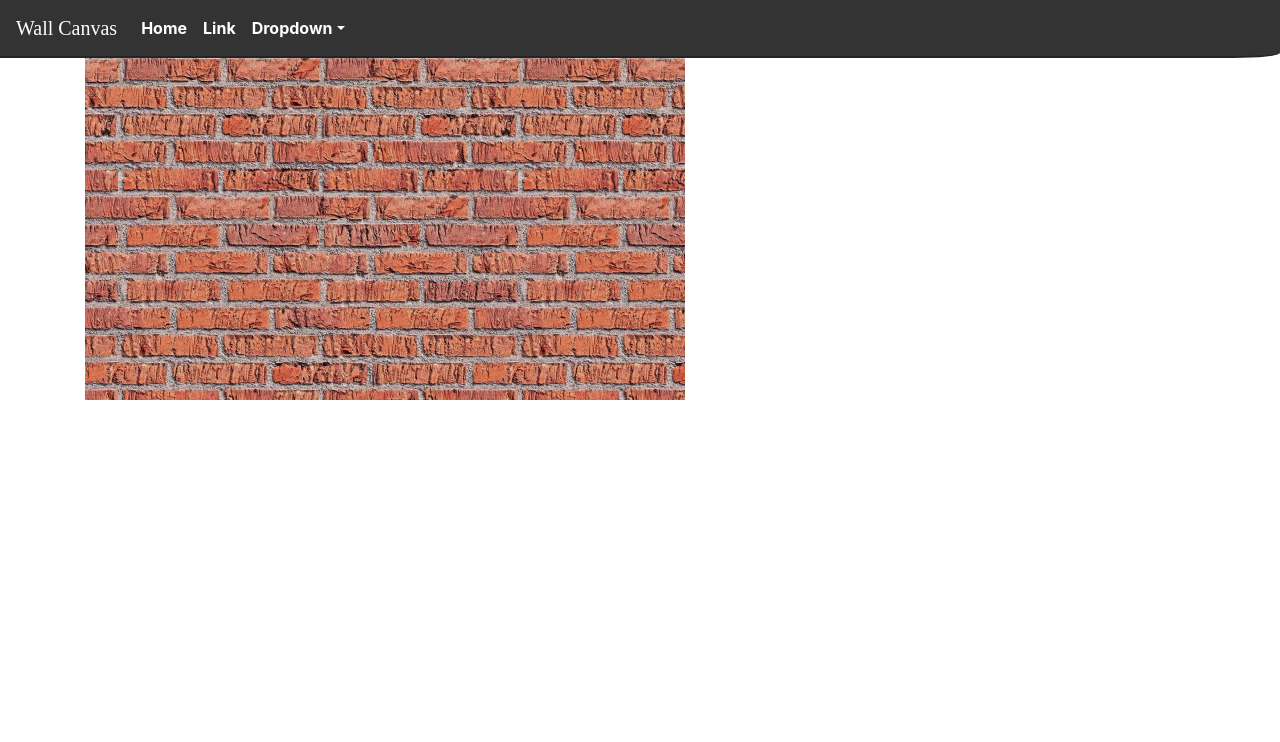
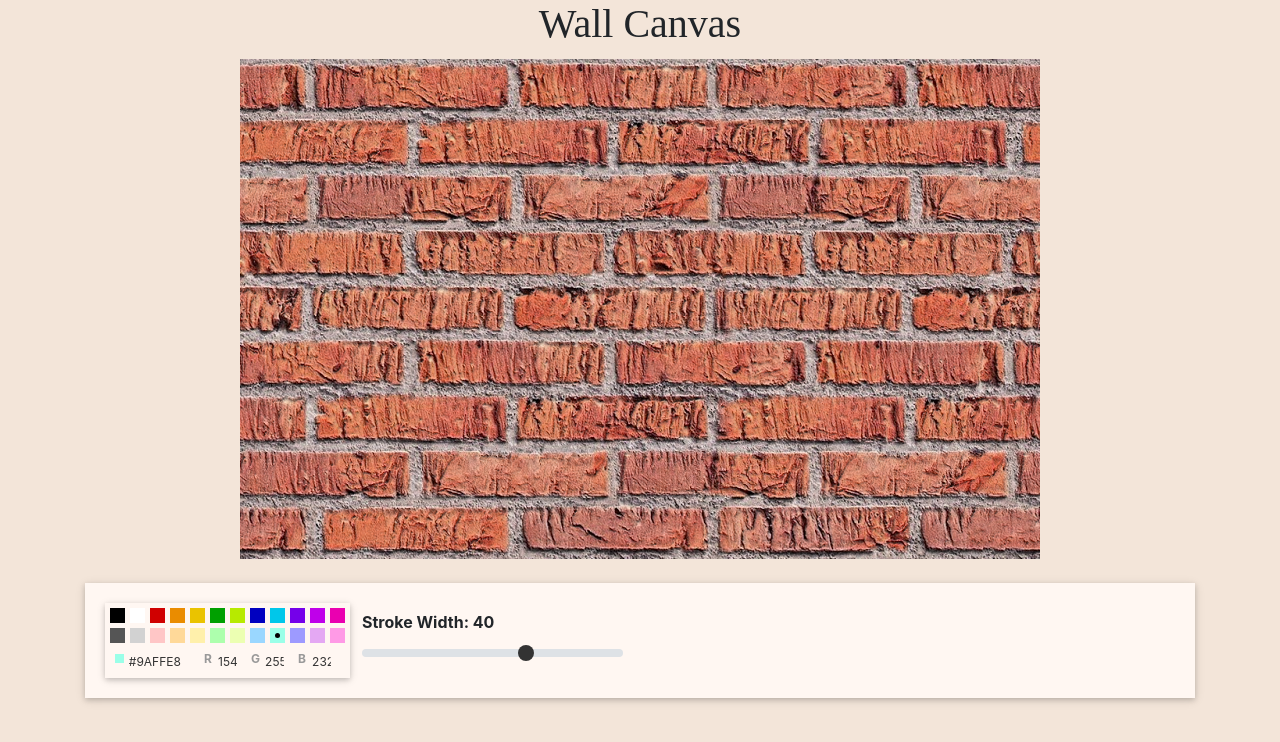
Before and after one commit to LeoYulinLi/wall-canvas, a React (Create React App) app: page / in a window 1280 px wide. Shown: the top 742 px of the page. Built offline with nearby package versions, Linux system fonts and the light colour scheme; a web font is replaced by a local one.

Commit message:
Added some styling

```diff
--- a/package.json
+++ b/package.json
@@ -10,6 +10,7 @@
     "@types/lodash.throttle": "^4.1.6",
     "@types/node": "^12.0.0",
     "@types/react": "^16.9.53",
+    "@types/react-color": "^3.0.4",
     "@types/react-dom": "^16.9.8",
     "bootstrap": "^4.5.3",
     "bootswatch": "^4.5.3",
@@ -18,6 +19,7 @@
     "node-sass": "^4.0.0",
     "react": "^17.0.1",
     "react-bootstrap": "^1.4.0",
+    "react-color": "^2.19.3",
     "react-dom": "^17.0.1",
     "react-scripts": "4.0.0",
     "typescript": "^4.0.3",
--- /dev/null
+++ b/src/components/app/App.module.scss
@@ -0,0 +1,15 @@
+@media screen and (min-height: 900px) {
+  .appContainer {
+    padding-top: 4em;
+  }
+}
+
+.appContainer {
+  min-height: 100vh;
+  display: flex;
+  flex-direction: column;
+}
+
+.appHeader {
+  text-align: center;
+}
--- a/src/components/app/App.tsx
+++ b/src/components/app/App.tsx
@@ -1,34 +1,18 @@
 import React, { FC } from "react";
 import logo from "../../assets/logo.svg";
-import styles from "./App.scss";
+import styles from "./App.module.scss";
 import { Container, Navbar, NavDropdown } from "react-bootstrap";
 import Nav from "react-bootstrap/Nav";
 import Panel from "../panel/Panel";
 
 const App: FC = () => {
   return (
-    <>
-      <Navbar expand="lg" fixed="top" variant="dark" bg="primary">
-        <Navbar.Brand href="#home">Wall Canvas</Navbar.Brand>
-        <Navbar.Toggle aria-controls="basic-navbar-nav" />
-        <Navbar.Collapse id="basic-navbar-nav">
-          <Nav className="mr-auto">
-            <Nav.Link href="#home">Home</Nav.Link>
-            <Nav.Link href="#link">Link</Nav.Link>
-            <NavDropdown title="Dropdown" id="basic-nav-dropdown">
-              <NavDropdown.Item href="#action/3.1">Action</NavDropdown.Item>
-              <NavDropdown.Item href="#action/3.2">Another action</NavDropdown.Item>
-              <NavDropdown.Item href="#action/3.3">Something</NavDropdown.Item>
-              <NavDropdown.Divider />
-              <NavDropdown.Item href="#action/3.4">Separated link</NavDropdown.Item>
-            </NavDropdown>
-          </Nav>
-        </Navbar.Collapse>
-      </Navbar>
-      <Container>
-        <Panel />
-      </Container>
-    </>
+    <Container className={styles.appContainer}>
+      <h1 className={styles.appHeader}>Wall Canvas</h1>
+      <Panel
+        canvasWidth={screen.width > 800 ? 800 : screen.width}
+        canvasHeight={screen.height - 100 > 600 ? 600 : screen.height - 100 } />
+    </Container>
   );
 };
 
--- /dev/null
+++ b/src/components/panel/Panel.module.scss
@@ -0,0 +1,37 @@
+.panel {
+    display: flex;
+    justify-content: center;
+    flex-direction: column;
+    margin-bottom: 100px;
+    flex-grow: 1;
+}
+
+.canvasContainer {
+    display: flex;
+    justify-content: center;
+}
+
+.palette {
+    display: flex;
+    bottom: 0;
+    background: #fff7f2;
+    align-items: center;
+
+    padding: 8px;
+    margin-top: 24px;
+
+    box-shadow: rgba(0, 0, 0, 0.12) 0px 2px 10px, rgba(0, 0, 0, 0.16) 0px 2px 5px;
+
+    > div {
+        margin: 12px;
+    }
+}
+
+.strokePicker {
+    margin: 0;
+}
+
+.colorPicker {
+    background: #fff7f2;
+    box-shadow: none;
+}
--- a/src/components/panel/Panel.tsx
+++ b/src/components/panel/Panel.tsx
@@ -1,18 +1,60 @@
-import React, { FC, useCallback, useEffect, useRef, useState } from "react";
+import React, { Dispatch, FC, SetStateAction, useCallback, useEffect, useRef, useState } from "react";
 import normal from "../../assets/Tileable_Red_Brick_Texturise_NORMAL.jpg";
 import wall from "../../assets/Tileable_Red_Brick_Texturise.jpg";
 import throttle from "lodash.throttle";
 import alpha from "color-alpha";
+import { CompactPicker } from "react-color";
+import { Form } from "react-bootstrap";
+import styles from "./Panel.module.scss";
 
-const Palette: FC = () => {
+interface PaletteTypes {
+  strokeColor: string,
+  setStrokeColor: Dispatch<SetStateAction<string>>
+  strokeWidth: number,
+  setStrokeWidth: Dispatch<SetStateAction<number>>
+}
 
-  const [colors, setColors] = useState(["#d00000", "#00a000", "#0000c0", "#eac300"]);
+const Palette: FC<PaletteTypes> = props => {
+
+  // eslint-disable-next-line react/prop-types
+  const { strokeColor, setStrokeColor, strokeWidth, setStrokeWidth } = props;
+
+  const [colors, setColors] = useState([
+    "#000000",
+    "#ffffff",
+    "#d00000",
+    "#ea8c00",
+    "#eac300",
+    "#00a000",
+    "#b7ea00",
+    "#0000c0",
+    "#00c7ea",
+    "#7500ea",
+    "#bf00ea",
+    "#ea00b0",
+    "#555555",
+    "#d2d2d2",
+    "#ffc6c6",
+    "#ffd999",
+    "#fff0ab",
+    "#adffad",
+    "#ecffb2",
+    "#9ad7ff",
+    "#9affe8",
+    "#9d9aff",
+    "#e4a8f3",
+    "#ff9ae6"
+  ]);
 
   return (
-    <div>
-      {colors.map(color => (
-        <span key={color}>{color}</span>
-      ))}
+    <div className={styles.palette}>
+      <CompactPicker onChange={color => setStrokeColor(color.hex)} color={strokeColor} colors={colors} className={styles.colorPicker}/>
+      <Form>
+        <Form.Group controlId="strokeWidth" className={styles.strokePicker}>
+          <Form.Label>Stroke Width: {strokeWidth}</Form.Label>
+          <Form.Control type="range" min={5} max={60} custom value={strokeWidth} onChange={event => setStrokeWidth(+event.target.value)}/>
+        </Form.Group>
+      </Form>
     </div>
   );
 };
@@ -56,7 +98,17 @@ function interpolation(p1: Point2D, p2: Point2D, step: number): Point2D[] {
   return points;
 }
 
-const Panel: FC = () => {
+interface PanelProps {
+  canvasWidth: number
+  canvasHeight: number
+}
+
+const Panel: FC<PanelProps> = props => {
+
+  const dpr = window.devicePixelRatio;
+
+  // eslint-disable-next-line react/prop-types
+  const { canvasWidth, canvasHeight } = props;
 
   const divRef = useRef<HTMLDivElement>(null);
 
@@ -76,9 +128,9 @@ const Panel: FC = () => {
 
   const [mouseDown, setMouseDown] = useState(false);
 
-  const [canvasSize, setCanvasSize] = useState({ width: 1200, height: 800 });
+  const [canvasSize, setCanvasSize] = useState({ width: canvasWidth * dpr, height: canvasHeight * dpr });
 
-  const [strokeColor, setStrokeColor] = useState("rgb(154,255,232)");
+  const [strokeColor, setStrokeColor] = useState("#9AFFE8");
 
   const [strokeWidth, setStrokeWidth] = useState(40);
 
@@ -89,6 +141,9 @@ const Panel: FC = () => {
 
   const setMousePosition = useCallback(throttle(_setMousePosition, 20), []);
 
+  console.log(canvas.current.getBoundingClientRect());
+
+
   // initialize canvas
   useEffect(() => {
     if (divRef.current) {
@@ -96,7 +151,7 @@ const Panel: FC = () => {
       const { width, height } = canvasSize;
       canvas.current.height = height;
       canvas.current.width = width;
-      canvas.current.setAttribute("style", `width: ${width / 2}px`);
+      canvas.current.setAttribute("style", `width: ${width / window.devicePixelRatio }px; max-width: 100%`);
     }
   }, [divRef.current]);
 
@@ -205,14 +260,42 @@ const Panel: FC = () => {
         });
       }
     };
+
+    canvas.current.ontouchmove = ev => {
+      ev.preventDefault();
+      if (mouseDown) {
+        const rect = canvas.current.getBoundingClientRect();
+        const scaleX = canvas.current.width / rect.width;
+        const scaleY = canvas.current.height / rect.height;
+        const x = ev.touches[0].clientX;
+        const y = ev.touches[0].clientY;
+
+        setMousePosition(({ current }) => {
+          return {
+            prev: current,
+            current: {
+              x: (x - rect.left) * scaleX,
+              y: (y - rect.top) * scaleY
+            }
+          };
+        });
+      }
+    };
+
+
   }, [canvas.current, mouseDown]);
 
   useEffect(() => {
-    canvas.current.onmousedown = () => {
+    const onMouseDown = (ev: MouseEvent | TouchEvent) => {
+      ev.preventDefault();
       setMouseDown(true);
     };
 
-    const onMouseExit = () => {
+    canvas.current.onmousedown = onMouseDown;
+    canvas.current.ontouchstart = onMouseDown;
+
+    const onMouseExit = (ev: MouseEvent | TouchEvent) => {
+      ev.preventDefault();
       setMouseDown(false);
       setMousePosition(({ current }) => {
         return {
@@ -223,7 +306,7 @@ const Panel: FC = () => {
     };
 
     canvas.current.onmouseup = onMouseExit;
-    canvas.current.onmouseleave = onMouseExit;
+    canvas.current.ontouchend = onMouseExit;
   }, []);
 
   // put shaded texture onto canvas
@@ -277,10 +360,10 @@ const Panel: FC = () => {
       const x2 = xp < xc ? xc : xp;
       const y2 = yp < yc ? yc : yp;
 
-      const x = x1 - 40;
-      const y = y1 - 40;
-      const dx = x2 - x + 40;
-      const dy = y2 - y + 40;
+      const x = x1 - strokeWidth;
+      const y = y1 - strokeWidth;
+      const dx = x2 - x + strokeWidth;
+      const dy = y2 - y + strokeWidth;
 
       const { width, height } = canvasSize;
 
@@ -317,7 +400,10 @@ const Panel: FC = () => {
   }, [drawingLayer.current, diffuse, canvas.current, mousePosition]);
 
   return (
-    <div ref={divRef}>
+    <div className={styles.panel}>
+      <div className={styles.canvasContainer} ref={divRef}>
+      </div>
+      <Palette strokeColor={strokeColor} setStrokeColor={setStrokeColor} strokeWidth={strokeWidth} setStrokeWidth={setStrokeWidth} />
     </div>
   );
 };
--- a/src/index.scss
+++ b/src/index.scss
@@ -1,3 +1,8 @@
 @import "~bootswatch/dist/sketchy/variables";
 @import "~bootstrap/scss/bootstrap";
 @import "~bootswatch/dist/sketchy/bootswatch";
+
+#root {
+    background: #f3e5d9;
+    min-height: 100vh;
+}
```
Also changed, not shown: src/components/app/App.scss (deleted, +0 -38 lines), 1 other file (tests, documents, lock files or other folders).
